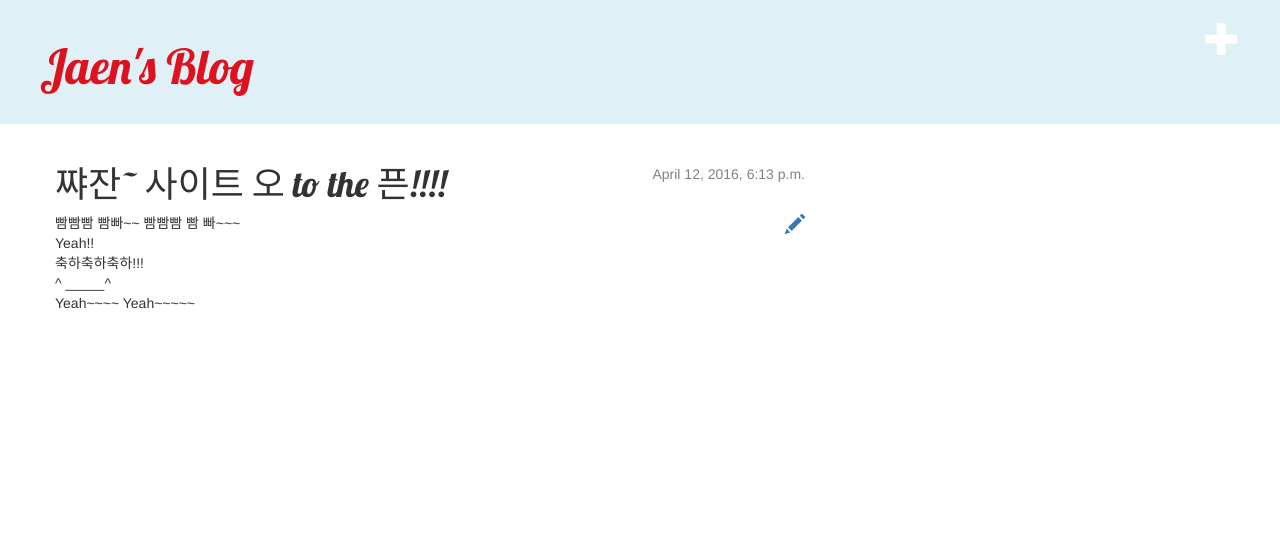
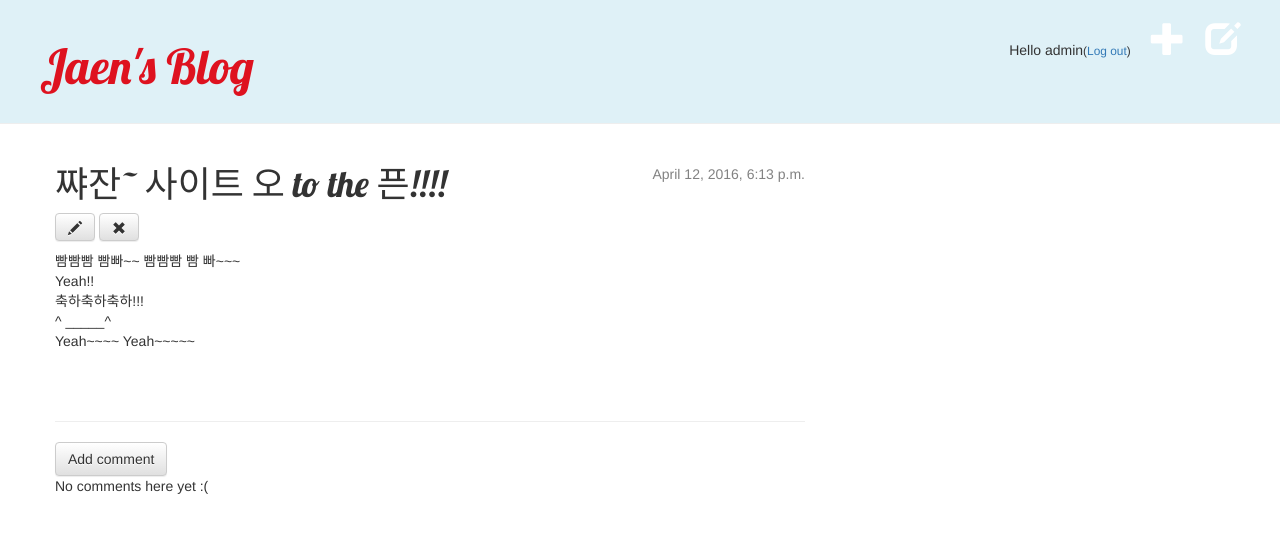
Before and after one commit to moonje0327/my-first-blog, a Django app: page /post/1/ in a window 1280 px wide. Shown: the top 533 px of the page. Run offline with Django 3.2, Linux system fonts and the light colour scheme; a user stored in the database is signed in; data comes from the database, SQL or seed files in the repository; both versions use the stored data as it was after the commit; some libraries are stand-ins or nearby versions.

Commit message:
comment add and login auth add

```diff
--- a/blog/admin.py
+++ b/blog/admin.py
@@ -1,5 +1,6 @@
 from django.contrib import admin
-from .models import Post
+from .models import Post,Comment
 
 admin.site.register(Post)
+admin.site.register(Comment)
 # Register your models here.
--- a/blog/models.py
+++ b/blog/models.py
@@ -15,3 +15,20 @@ class Post(models.Model):
         self.save()
     def __str__(self):
         return self.title
+
+class Comment(models.Model):
+    post = models.ForeignKey('blog.Post', related_name='comments')
+    author = models.CharField(max_length=200)
+    text = models.TextField()
+    created_date = models.DateTimeField(default=timezone.now)
+    approved_comment = models.BooleanField(default=False)
+
+    def approve(self):
+        self.approved_comment = True
+        self.save()
+
+    def __str__(self):
+        return self.text
+
+    def approved_comments(self):
+        return self.comments.filter(approved_comment=True)
--- a/blog/static/css/blog.css
+++ b/blog/static/css/blog.css
@@ -37,7 +37,12 @@
       font-size: 26pt;
       margin-right: 20px;
   }
-
+  .top-menu-text, .top-menu-text:hover, .top-menu-text:visited {
+      float: right;
+      font-size: 15t;
+      margin-right: 20px;
+      margin-top: 20;
+  }
   .post {
       margin-bottom: 70px;
   }
@@ -45,7 +50,8 @@
   .post h1 a, .post h1 a:visited {
       color: #000000;
   }
-  .edit_btn{
-    float: right;
-    font-size: 15pt;
+  .comment {
+      margin: 20px 0px 20px 20px;
+      color: #939696;
+      font-size: 10t;
   }
--- a/blog/templates/blog/base.html
+++ b/blog/templates/blog/base.html
@@ -6,13 +6,15 @@
             <link rel="stylesheet" href="//maxcdn.bootstrapcdn.com/bootstrap/3.2.0/css/bootstrap-theme.min.css">
             <link href="http://fonts.googleapis.com/css?family=Lobster&subset=latin,latin-ext" rel="stylesheet" type="text/css">
             <link rel="stylesheet" href="{% static 'css/blog.css' %}">
-
-
         </head>
         <body>
             <div class="page-header">
               {% if user.is_authenticated %}
-                  <a href="{% url 'post_new' %}" class="top-menu"><span class="glyphicon glyphicon-plus"></span></a>
+                <a href="{% url 'post_draft_list' %}" class="top-menu"><span class="glyphicon glyphicon-edit"></span></a>
+                <a href="{% url 'post_new' %}" class="top-menu"><span class="glyphicon glyphicon-plus"></span></a>
+                <p class="top-menu-text">Hello {{ user.username }}<small>(<a href="{% url 'django.contrib.auth.views.logout' %}">Log out</a>)</small></p>
+              {% else %}
+                <a href="{% url 'django.contrib.auth.views.login' %}" class="top-menu"><span class="glyphicon glyphicon-lock"></span></a>
               {% endif %}
                 <h1><a href="/">Jaen's Blog</a></h1>
             </div>
--- a/blog/templates/blog/post_detail.html
+++ b/blog/templates/blog/post_detail.html
@@ -6,11 +6,35 @@
             <div class="date">
                 {{ post.published_date }}
             </div>
+        {% else %}
+          <div class="edit_btn">
+          <a class="btn btn-default" href="{% url 'blog.views.post_publish' pk=post.pk %}">Publish</a>
+          </div>
         {% endif %}
         <h1>{{ post.title }}</h1>
         <div class="edit_btn">
-        <a href="{% url 'post_edit' pk=post.pk %}"><span class="glyphicon glyphicon-pencil"></span></a>
-      </div>
+          <a class="btn btn-default" href="{% url 'post_edit' pk=post.pk %}"><span class="glyphicon glyphicon-pencil"></span></a>
+          <a class="btn btn-default" href="{% url 'post_remove' pk=post.pk %}"><span class="glyphicon glyphicon-remove"></span></a>
+        </div>
         <p>{{ post.text|linebreaks }}</p>
     </div>
+
+    <hr>
+  <a class="btn btn-default" href="{% url 'add_comment_to_post' pk=post.pk %}">Add comment</a>
+  {% for comment in post.comments.all %}
+      {% if user.is_authenticated or comment.approved_comment %}
+        <div class="comment">
+          <div class="date">
+              {{ comment.created_date }}
+              {% if not comment.approved_comment %}
+                  <a class="btn btn-default" href="{% url 'comment_remove' pk=comment.pk %}"><span class="glyphicon glyphicon-remove"></span></a>
+              {% endif %}
+          </div>
+          <strong>{{ comment.author }}</strong>
+          <p>{{ comment.text|linebreaks }}</p>
+        </div>
+      {% endif %}
+    {% empty %}
+      <p>No comments here yet :(</p>
+  {% endfor %}
 {% endblock %}
--- a/blog/templates/blog/post_list.html
+++ b/blog/templates/blog/post_list.html
@@ -8,6 +8,7 @@
             </div>
             <h1><a href="{% url 'post_detail' pk=post.pk %}">{{ post.title }}</a></h1>
             <p>{{ post.text|linebreaks }}</p>
+            <a href="{% url 'blog.views.post_detail' pk=post.pk %}">Comments: {{ post.comments.count }}</a>
         </div>
     {% endfor %}
 {% endblock content %}
--- a/blog/urls.py
+++ b/blog/urls.py
@@ -6,4 +6,9 @@ urlpatterns = [
     url(r'^post/(?P<pk>[0-9]+)/$', views.post_detail, name='post_detail'),
     url(r'^post/new/$', views.post_new, name='post_new'),
     url(r'^post/(?P<pk>[0-9]+)/edit/$', views.post_edit, name='post_edit'),
+    url(r'^drafts/$', views.post_draft_list, name='post_draft_list'),
+    url(r'^post/(?P<pk>\d+)/publish/$', views.post_publish, name='post_publish'),
+    url(r'^post/(?P<pk>\d+)/remove/$', views.post_remove, name='post_remove'),
+    url(r'^post/(?P<pk>\d+)/comment/$', views.add_comment_to_post, name='add_comment_to_post'),
+    url(r'^comment/(?P<pk>\d+)/remove/$', views.comment_remove, name='comment_remove'),
 ]
--- a/blog/views.py
+++ b/blog/views.py
@@ -1,31 +1,36 @@
 from django.shortcuts import render
 from django.utils import timezone
-from .models import Post
+from .models import Post,Comment
 from django.shortcuts import render, get_object_or_404
-from .forms import PostForm
+from .forms import PostForm,CommentForm
 from django.shortcuts import redirect
+from django.contrib.auth.decorators import login_required
 
+@login_required
 def post_list(request):
     posts = Post.objects.filter(published_date__lte=timezone.now()).order_by('published_date')
     return render(request, 'blog/post_list.html', {'posts':posts})
 
+@login_required
 def post_detail(request, pk):
         post = get_object_or_404(Post, pk=pk)
         return render(request, 'blog/post_detail.html', {'post': post})
 
+@login_required
 def post_new(request):
     if request.method == "POST":
         form = PostForm(request.POST)
         if form.is_valid():
             post = form.save(commit=False)
             post.author = request.user
-            post.published_date = timezone.now()
+            #post.published_date = timezone.now()
             post.save()
             return redirect('blog.views.post_detail', pk=post.pk)
     else:
         form = PostForm()
     return render(request, 'blog/post_edit.html', {'form': form})
 
+@login_required
 def post_edit(request, pk):
     post = get_object_or_404(Post, pk=pk)
     if request.method == "POST":
@@ -39,3 +44,41 @@ def post_edit(request, pk):
     else:
         form = PostForm(instance=post)
     return render(request, 'blog/post_edit.html', {'form': form})
+
+@login_required
+def post_draft_list(request):
+    posts = Post.objects.filter(published_date__isnull=True).order_by('created_date')
+    return render(request, 'blog/post_draft_list.html', {'posts': posts})
+
+@login_required
+def post_publish(request, pk):
+    post = get_object_or_404(Post, pk=pk)
+    post.publish()
+    return redirect('blog.views.post_detail', pk=pk)
+
+@login_required
+def post_remove(request, pk):
+    post = get_object_or_404(Post, pk=pk)
+    post.delete()
+    return redirect('blog.views.post_list')
+
+@login_required
+def add_comment_to_post(request, pk):
+    post = get_object_or_404(Post, pk=pk)
+    if request.method == "POST":
+        form = CommentForm(request.POST)
+        if form.is_valid():
+            comment = form.save(commit=False)
+            comment.post = post
+            comment.save()
+            return redirect('blog.views.post_detail', pk=post.pk)
+    else:
+        form = CommentForm()
+    return render(request, 'blog/add_comment_to_post.html', {'form': form})
+
+@login_required
+def comment_remove(request, pk):
+    comment = get_object_or_404(Comment, pk=pk)
+    post_pk = comment.post.pk
+    comment.delete()
+    return redirect('blog.views.post_detail', pk=post_pk)
--- a/mysite/settings.py
+++ b/mysite/settings.py
@@ -102,3 +102,4 @@ USE_TZ = True
 
 STATIC_URL = '/static/'
 STATIC_ROOT = os.path.join(BASE_DIR, 'static')
+LOGIN_REDIRECT_URL = '/'
--- a/mysite/urls.py
+++ b/mysite/urls.py
@@ -1,5 +1,6 @@
 from django.conf.urls import include, url
 from django.contrib import admin
+admin.autodiscover()
 
 urlpatterns = [
     # Examples:
@@ -7,5 +8,7 @@ urlpatterns = [
     # url(r'^blog/', include('blog.urls')),
 
     url(r'^admin/', include(admin.site.urls)),
+    url(r'^accounts/login/$', 'django.contrib.auth.views.login'),
+    url(r'^accounts/logout/$', 'django.contrib.auth.views.logout', {'next_page': '/'}),
     url(r'', include('blog.urls')),
 ]
```
Also changed, not shown: blog/forms.py (+7 -1 lines), blog/templates/blog/add_comment_to_post.html (added, +9 -0 lines), blog/templates/blog/post_draft_list.html (added, +11 -0 lines), blog/templates/registration/login.html (added, +26 -0 lines), blog/migrations/0002_comment.py (added), db.sqlite3.
